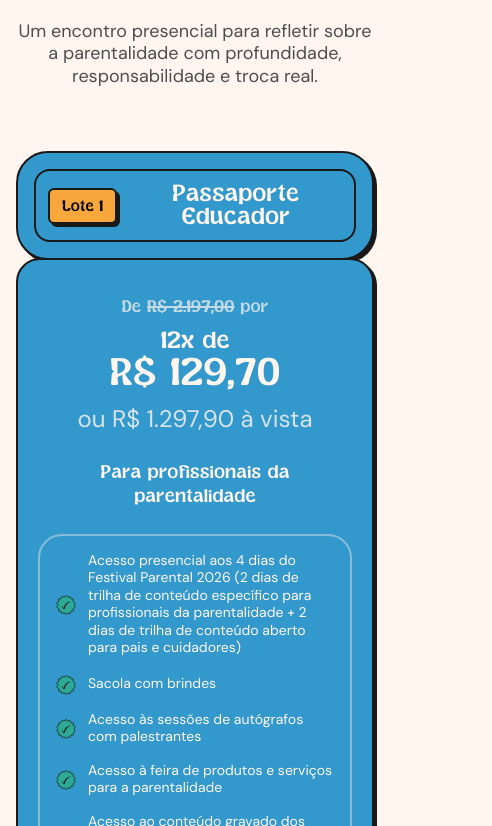
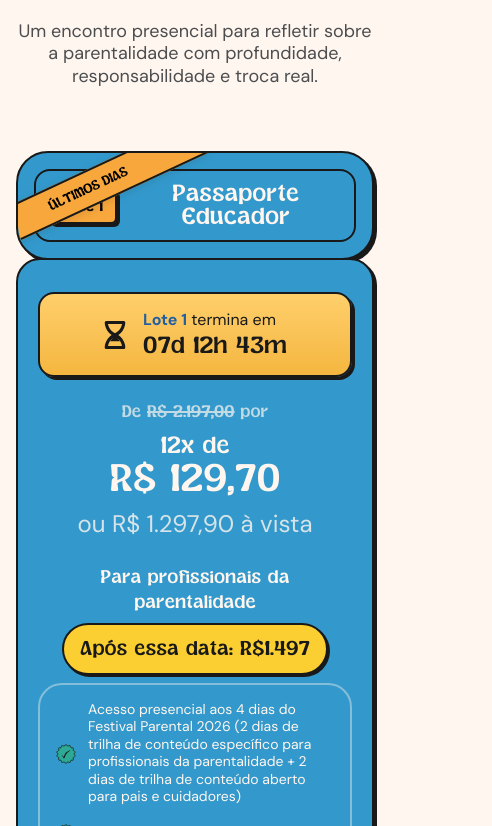
Before and after one commit to oanthonydesign/-LP-Festival-parental, a Next.js app: page / in a window 390 px wide. Shown: the part 5638-6464 px from the top of the page, 492 px wide, since content can reach past the window. Built offline with nearby package versions, Linux system fonts and the light colour scheme.

Commit message:
feat: implement promotional elements, fix FAQ mobile issues and refine passport cards

```diff
--- a/src/app/page.tsx
+++ b/src/app/page.tsx
@@ -19,10 +19,13 @@
 import Copyright from '@/components/sections/Copyright';
 import SectionScheduleSimple from '@/components/sections/SectionScheduleSimple';
 import SectionSpecialGuests from '@/components/sections/SectionSpecialGuests';
+import StickyBottomBar from '@/components/sections/StickyBottomBar';
+
+const SHOW_STICKY_BAR = true;
 
 export default function Home() {
     return (
-        <main className="min-h-screen relative">
+        <main className="min-h-screen relative overflow-x-clip">
             <Header />
             <HeroSection />
             <div className="-mt-24 relative z-30">
@@ -48,6 +51,7 @@
             {/* <Section14 /> */}
             <Rodape />
             <Copyright />
+            {SHOW_STICKY_BAR && <StickyBottomBar />}
         </main>
     )
 }
--- a/src/components/sections/Section12.tsx
+++ b/src/components/sections/Section12.tsx
@@ -49,7 +49,7 @@
   return (
     <div className="content-stretch flex flex-col gap-[32px] items-center relative shrink-0">
       <Div />
-      <Frame1 />
+      {/* <Frame1 /> */}
     </div>
   );
 }
@@ -293,11 +293,12 @@
 function Label() {
   return (
     <div className="content-stretch flex flex-col items-start justify-center relative shrink-0" data-name="Label">
-      <Container3 />
+      {/* <Container3 /> */}
     </div>
   );
 }
 
+/*
 function Container3() {
   return (
     <div className="content-stretch flex flex-col items-center md:items-start relative shrink-0 w-full" data-name="Container">
@@ -307,3 +308,4 @@
     </div>
   );
 }
+*/
--- a/src/components/sections/Section6.tsx
+++ b/src/components/sections/Section6.tsx
@@ -2,6 +2,11 @@
 
 import { useState } from "react";
 import svgPaths from "@/components/svg/svgPaths";
+
+// Flags de controle para fácil ativação/desativação
+const SHOW_PROMO_RIBBON = true;
+const SHOW_PRICE_STATUS_BADGE = true;
+const SHOW_COUNTDOWN_BADGE = true;
 
 interface Benefit {
   text: string;
@@ -130,6 +135,49 @@
   );
 }
 
+function Ribbon() {
+  return (
+    <div className="absolute inset-0 overflow-hidden rounded-[inherit] pointer-events-none z-[100]">
+      <div className="bg-[#f7a73c] border-y-2 border-[#191919] border-solid -rotate-[25deg] py-1 w-[250px] absolute top-[18px] left-[-55px] shadow-[0px_2px_10px_rgba(0,0,0,0.1)] flex items-center justify-center">
+        <span className="font-sugar-peachy text-[16 px] md:text-[16px] text-black uppercase tracking-tight block text-center">
+          ÚLTIMOS DIAS
+        </span>
+      </div>
+    </div>
+  );
+}
+
+function CountdownBadge() {
+  return (
+    <div className="bg-linear-to-b from-[#FFCF6B] to-[#F4B63E] border-2 border-[#191919] border-solid rounded-[16px] p-4 shadow-[3px_3px_0px_0px_#191919] flex items-center justify-center gap-4 mb-5 w-full max-w-[320px] self-center">
+      <div className="shrink-0 scale-125">
+        <svg width="24" height="24" viewBox="0 0 24 24" fill="none" xmlns="http://www.w3.org/2000/svg">
+          <path d="M5 2H19M5 22H19M5 2C5 2 5 9 12 12M19 2C19 2 19 9 12 12M5 22C5 22 5 15 12 12M19 22C19 22 19 15 12 12" stroke="#191919" strokeWidth="2.5" strokeLinecap="round" strokeLinejoin="round" />
+          <path d="M12 12L8 17H16L12 12Z" fill="#191919" />
+        </svg>
+      </div>
+      <div className="flex flex-col items-start">
+        <p className="font-dm-sans text-[16px] md:text-[18px] leading-tight text-[#191919]">
+          <span className="font-bold text-[#2260a1]">Lote 1</span> termina em
+        </p>
+        <p className="font-sugar-peachy text-[28px] md:text-[34px] leading-[0.9] text-[#191919] mt-1">
+          07d 12h 43m
+        </p>
+      </div>
+    </div>
+  );
+}
+
+function PriceStatusBadge({ price }: { price: string }) {
+  return (
+    <div className="bg-[#fbce32] border-2 border-[#191919] border-solid rounded-[40px] px-4 py-1.5 flex items-center justify-center shadow-[2px_2px_0px_0px_#191919]">
+      <span className="font-sugar-peachy text-[24px] text-[#191919]">
+        Após essa data: R$1.497
+      </span>
+    </div>
+  );
+}
+
 function PassportCard({ data }: { data: PassportData }) {
   const [isDouble, setIsDouble] = useState(false);
 
@@ -143,10 +191,11 @@
   const currentButtonText = isDouble && hasDoubleOption ? data.doubleOptions!.buttonText : data.buttonText;
 
   return (
-    <div id={data.id} className={`flex flex-col w-full max-w-[420px] ${data.textColor} h-full`}>
+    <div id={data.id} className={`flex flex-col w-full max-w-[420px] ${data.textColor} h-full relative group`}>
       {/* Header with Title and Lote */}
-      <div className={`${data.bgColor} border-2 ${data.borderColor} border-solid rounded-[32px] shadow-[3px_3px_0px_0px_#191919] p-[16px] w-full z-10 relative`}>
-        <div className={`border-2 ${data.borderColor} border-solid rounded-[16px] flex items-center justify-between px-[12px] py-[12px] gap-3`}>
+      <div className={`${data.bgColor} border-2 ${data.borderColor} border-solid rounded-[32px] shadow-[3px_3px_0px_0px_#191919] p-[16px] w-full z-10 relative overflow-hidden`}>
+        {SHOW_PROMO_RIBBON && data.id === 'educador' && <Ribbon />}
+        <div className={`border-2 ${data.borderColor} border-solid rounded-[16px] flex items-center justify-between px-[12px] py-[12px] gap-3 relative z-20`}>
           <div className="bg-[#f7a73c] border-2 border-[#191919] border-solid rounded-[6px] shadow-[3px_3px_0px_0px_#191919] px-[12px] py-[4px] shrink-0">
             <span className="font-sugar-peachy text-[18px] text-black leading-none">{data.lote}</span>
           </div>
@@ -177,6 +226,7 @@
 
         {/* Price Section */}
         <div className="text-center flex flex-col items-center">
+          {SHOW_COUNTDOWN_BADGE && data.id === 'educador' && <CountdownBadge />}
           <div className="font-sugar-peachy text-[20px] md:text-[24px] text-current opacity-70 mb-2">
             De <span className="line-through">{currentPriceOriginal}</span> por
           </div>
@@ -188,9 +238,15 @@
         </div>
 
         {/* Target Audience */}
-        <p className={`font-sugar-peachy text-[22px] md:text-[24px] text-center leading-[1.1] ${data.id === 'educador' ? 'w-full px-0' : 'px-4'}`}>
+        <p className={`font-sugar-peachy text-[22px] md:text-[24px] text-center leading-[1.1] ${data.id === 'educador' ? 'w-full px-0' : 'px-4'} mb-0`}>
           {data.target}
         </p>
+
+        {SHOW_PRICE_STATUS_BADGE && data.id === 'educador' && (
+          <div className="flex justify-center -mt-4 -mb-4">
+            <PriceStatusBadge price='2.197' />
+          </div>
+        )}
 
         {/* Benefits List */}
         <div className={`border-2 ${data.benefitBorder} border-solid rounded-[24px] p-[16px] flex flex-col gap-4 ${data.benefitBg}`}>
--- /dev/null
+++ b/src/components/sections/StickyBottomBar.tsx
@@ -0,0 +1,75 @@
+"use client";
+
+import React from "react";
+
+function HourglassIcon() {
+    return (
+        <svg
+            width="24"
+            height="24"
+            viewBox="0 0 24 24"
+            fill="none"
+            xmlns="http://www.w3.org/2000/svg"
+            className="shrink-0"
+        >
+            <path
+                d="M5 2H19M5 22H19M5 2C5 2 5 9 12 12M19 2C19 2 19 9 12 12M5 22C5 22 5 15 12 12M19 22C19 22 19 15 12 12"
+                stroke="#191919"
+                strokeWidth="2.5"
+                strokeLinecap="round"
+                strokeLinejoin="round"
+            />
+            <path
+                d="M12 12L8 17H16L12 12Z"
+                fill="#191919"
+            />
+            <path
+                d="M12 12L8 7H16L12 12Z"
+                fill="#191919"
+                fillOpacity="0.3"
+            />
+        </svg>
+    );
+}
+
+export default function StickyBottomBar() {
+    const [isVisible, setIsVisible] = React.useState(false);
+
+    React.useEffect(() => {
+        const handleScroll = () => {
+            // Threshold de scroll para aparecer (aprox. após as primeiras seções)
+            if (window.scrollY > 800) {
+                setIsVisible(true);
+            } else {
+                setIsVisible(false);
+            }
+        };
+
+        window.addEventListener("scroll", handleScroll);
+        return () => window.removeEventListener("scroll", handleScroll);
+    }, []);
+
+    return (
+        <div
+            className={`fixed bottom-0 inset-x-0 z-[999] pointer-events-none transition-all duration-500 ease-in-out ${isVisible ? "translate-y-0 opacity-100" : "translate-y-full opacity-0"
+                }`}
+        >
+            <div className="w-full bg-linear-to-b from-[#FFCF6B] to-[#F4B63E] border-t-2 border-b-[6px] border-[#191919] border-solid pointer-events-auto">
+                <div className="flex flex-col md:flex-row items-center justify-center py-2 md:py-3 px-6 gap-2 md:gap-4 text-[#191919]">
+                    <div className="flex items-center gap-3">
+                        <HourglassIcon />
+                        <p className="font-dm-sans font-bold text-[14px] md:text-[18px] uppercase tracking-tight whitespace-nowrap">
+                            LOTE 1 TERMINA EM <span className="font-black text-[18px] md:text-[22px]">07 DIAS</span>
+                        </p>
+                    </div>
+
+                    <span className="hidden md:block text-[24px] font-light text-black/30">|</span>
+
+                    <p className="font-dm-sans font-medium text-[14px] md:text-[18px] text-center md:text-left tracking-tight">
+                        Garanta seu ingresso <span className="font-bold">antes da virada de preço</span>
+                    </p>
+                </div>
+            </div>
+        </div>
+    );
+}
```
Also changed, not shown: src/components/sections/Section15.tsx (+10 -23 lines).
